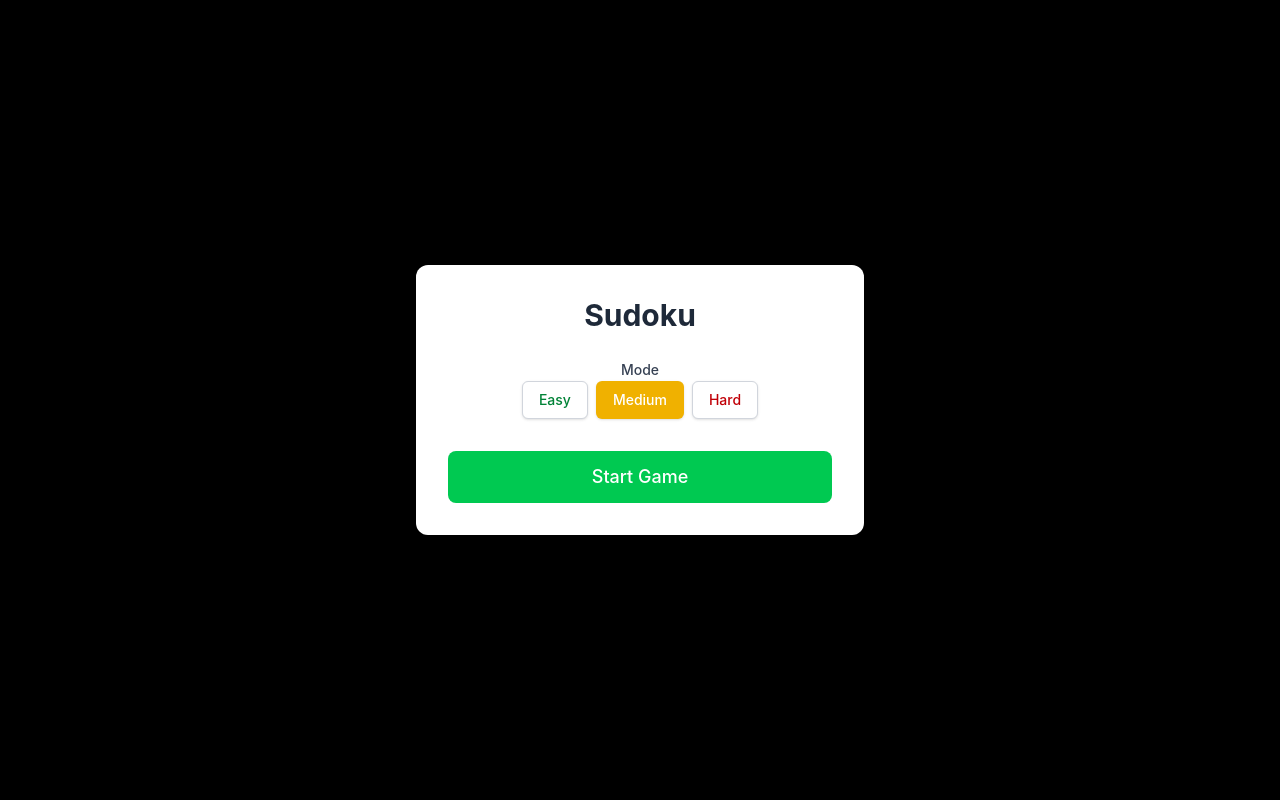
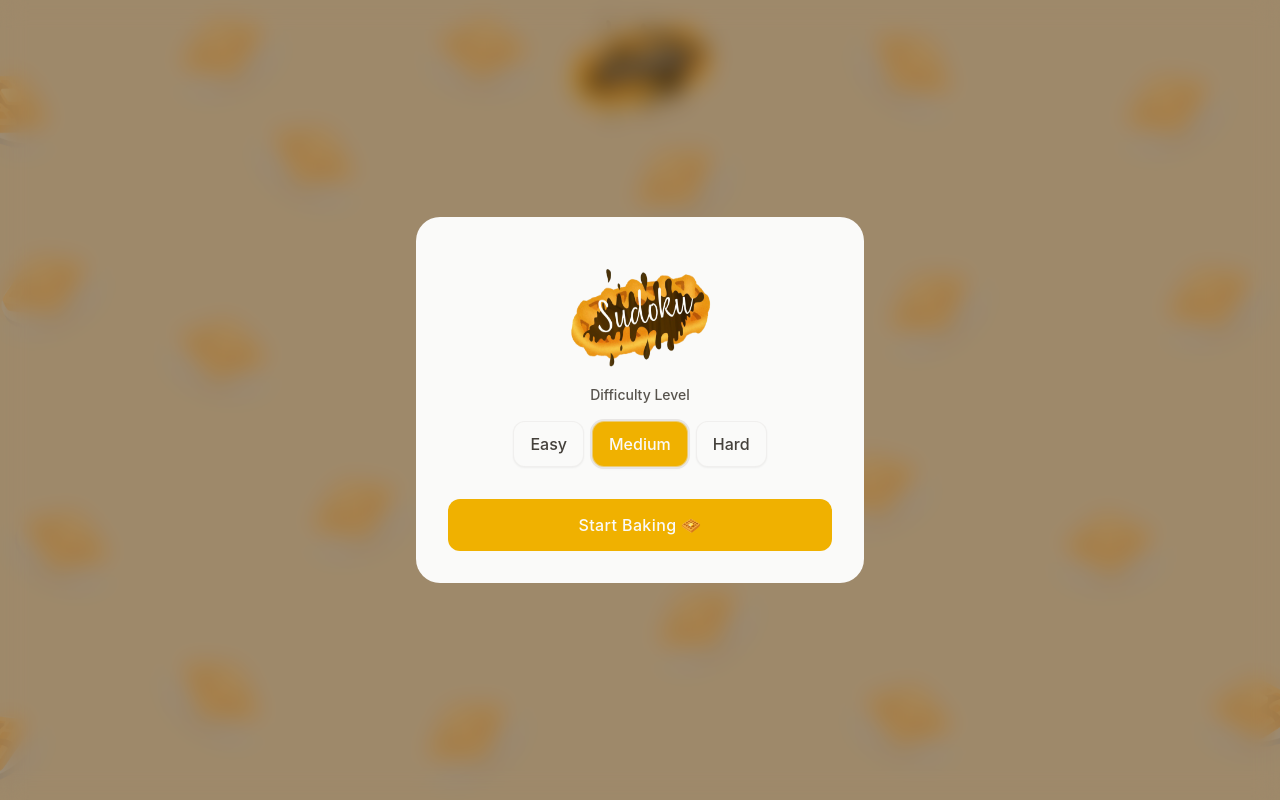
Before and after one commit to RieonaFernandes/Sudoku, a React app: page / in a window 1280 px wide. Shown: the top 800 px of the page. Built offline with nearby package versions, Linux system fonts and the light colour scheme; the HTML template or start-up script is replaced by a standard one.

Commit message:
feature: Updated the UI of overlay.

```diff
--- a/src/components/ConfirmationModal.jsx
+++ b/src/components/ConfirmationModal.jsx
@@ -2,25 +2,30 @@ import PropTypes from "prop-types";
 
 const ConfirmationModal = ({ onConfirm, onCancel }) => {
   return (
-    <div className="fixed inset-0 bg-black bg-opacity-50 flex items-center justify-center p-4 z-50">
-      <div className="bg-white rounded-xl p-8 max-w-md w-full shadow-2xl animate-pop-in">
+    <div className="fixed inset-0 bg-stone-900/30 flex items-center justify-center p-4 z-50 backdrop-blur-sm">
+      <div className="bg-stone-50 rounded-2xl p-8 max-w-md w-full shadow-waffle animate-pop-in">
         <div className="text-center">
-          <h3 className="text-xl font-semibold text-gray-800 mb-4">
+          <div className="mb-4 text-2xl">🧇</div>
+          <h3 className="text-xl font-semibold text-stone-800 mb-3">
             Start New Game?
           </h3>
-          <p className="text-gray-600 mb-6">
+          <p className="text-stone-600 mb-6">
             Your current progress will be lost.
           </p>
-          <div className="flex gap-4 justify-center">
+          <div className="flex gap-3 justify-center">
             <button
               onClick={onConfirm}
-              className="px-6 py-2 bg-red-500 text-white rounded-lg hover:bg-red-600 transition-colors"
+              className="px-5 py-2 bg-yellow-500 text-stone-50 rounded-lg
+                       hover:bg-yellow-500/60 transition-colors
+                       focus:outline-none focus:ring-2 focus:ring-stone-400"
             >
               Confirm
             </button>
             <button
               onClick={onCancel}
-              className="px-6 py-2 bg-gray-200 text-gray-700 rounded-lg hover:bg-gray-300 transition-colors"
+              className="px-5 py-2 bg-yellow-500 text-stone-50 rounded-lg
+                       hover:bg-yellow-500/60  transition-colors
+                       focus:outline-none focus:ring-2 focus:ring-stone-400"
             >
               Cancel
             </button>
--- a/src/components/DifficultySelector.jsx
+++ b/src/components/DifficultySelector.jsx
@@ -5,57 +5,64 @@ const DifficultySelector = ({ difficulty, setDifficulty, className }) => {
     {
       id: "easy",
       label: "Easy",
+      // emoji: "🌸",
       colorClasses: {
-        selected: "bg-green-500 text-white ring-green-500",
-        unselected: "hover:bg-green-50 text-green-700",
+        selected: "bg-yellow-500 text-stone-50 ring-2 ring-stone-200",
+        unselected: "text-yellow-500 hover:bg-yellow-500/80",
       },
     },
     {
       id: "medium",
       label: "Medium",
+      // emoji: "🌾",
       colorClasses: {
-        selected: "bg-yellow-500 text-white ring-yellow-500",
-        unselected: "hover:bg-yellow-50 text-yellow-700",
+        selected: "bg-yellow-500 text-stone-50 ring-2 ring-stone-200",
+        unselected: "text-yellow-500 hover:bg-yellow-500/80",
       },
     },
     {
       id: "hard",
       label: "Hard",
+      // emoji: "🔥",
       colorClasses: {
-        selected: "bg-red-500 text-white ring-red-500",
-        unselected: "hover:bg-red-50 text-red-700",
+        selected: "bg-yellow-500 text-stone-50 ring-2 ring-stone-200",
+        unselected: "text-stone-500 hover:bg-yellow-500/80",
       },
     },
   ];
 
   return (
-    <div className={`flex flex-col gap-2 ${className}`}>
-      {/* <span className="text-sm font-medium text-gray-700">Mode</span> */}
-      <div className="flex gap-2">
-        {difficulties.map(({ id, label, colorClasses }) => (
+    <div className={`flex gap-2 ${className}`}>
+      {difficulties.map(({ id, label, emoji, colorClasses }) => (
+        <div key={id} className="relative">
           <button
-            key={id}
+            // key={id}
             onClick={() => setDifficulty(id)}
             className={`
-              px-4 py-2 rounded-md text-sm font-medium transition-colors
-              focus:outline-none focus:ring-2 focus:ring-offset-2
-              border ${
-                difficulty === id ? "border-transparent" : "border-gray-300"
-              }
-              shadow-sm
+              px-4 py-2.5 rounded-xl transition-all duration-300
+              flex items-center justify-center
               ${
                 difficulty === id
                   ? colorClasses.selected
-                  : `${colorClasses.unselected} bg-white`
+                  : `${colorClasses.unselected} bg-stone-50`
               }
+              hover:scale-[1.02] active:scale-95
+              focus:outline-none focus:ring-2 focus:ring-stone-400
+              border border-stone-200/50
+              ${difficulty === id ? "shadow-sm" : "shadow-xs"}
             `}
-            // aria-label={`Select ${label} difficulty`}
-            // aria-pressed={difficulty === id}
           >
-            {label}
+            {/* <span className="text-lg mr-2 opacity-80">{emoji}</span> */}
+            <span
+              className={`font-medium ${
+                difficulty === id ? "text-stone-50" : "text-stone-700"
+              }`}
+            >
+              {label}
+            </span>
           </button>
-        ))}
-      </div>
+        </div>
+      ))}
     </div>
   );
 };
--- a/src/components/GameControls.jsx
+++ b/src/components/GameControls.jsx
@@ -6,7 +6,7 @@ const GameControls = ({ onNewGame }) => {
     <div className="flex flex-col sm:flex-row justify-center gap-4 mt-8">
       <button
         onClick={onNewGame}
-        className="px-6 py-3 bg-yellow-600 text-white rounded-lg shadow-md hover:bg-yellow-500 transition-colors duration-200 focus:outline-none focus:ring-2 focus:ring-blue-500 focus:ring-offset-2"
+        className="px-6 py-3 bg-yellow-500 text-white rounded-lg shadow-md hover:bg-yellow-400 transition-colors duration-200 focus:outline-none focus:ring-2 focus:ring-blue-500 focus:ring-offset-2"
         aria-label="Start new game"
       >
         New Game
--- a/src/components/StartModal.jsx
+++ b/src/components/StartModal.jsx
@@ -1,36 +1,47 @@
 import { useState } from "react";
 import PropTypes from "prop-types";
 import DifficultySelector from "./DifficultySelector";
+import title from "../../public/title.png";
 
 const StartModal = ({ onStart }) => {
   const [difficulty, setDifficulty] = useState("medium");
 
-  const handleStart = () => {
-    onStart(difficulty);
-  };
+  return (
+    <div className="fixed inset-0 bg-stone-900/30 flex items-center justify-center p-4 z-50 backdrop-blur-md">
+      <div className="bg-stone-50 rounded-3xl p-8 max-w-md w-full shadow-waffle animate-soft-pop">
+        <div className="text-center">
+          <div className="py-4 flex flex-col items-center justify-center">
+            <img
+              src={title}
+              alt="title"
+              className="w-30 sm:w-32 md:w-34 lg:w-36 h-20 sm:h-22 md:h-24 lg:h-26"
+            />
+          </div>
 
-  return (
-    <div className="fixed inset-0 bg-black bg-opacity-50 flex items-center justify-center p-4 z-50">
-      <div className="bg-white rounded-xl p-8 max-w-md w-full shadow-2xl animate-pop-in">
-        <div className="text-center">
-          <h2 className="text-3xl font-bold text-gray-800 mb-6">Sudoku</h2>
-          <span className="text-sm font-medium text-gray-700">Mode</span>
+          {/* <h2 className="text-2xl font-semibold text-stone-800 mb-2">
+            Waffle Grid
+          </h2>
+          <p className="text-stone-500 text-sm mb-6">Number Puzzle Game</p> */}
 
-          <div className="mb-8">
+          <div className="mb-8 space-y-4">
+            <p className="text-stone-600 text-sm font-medium">
+              Difficulty Level
+            </p>
             <DifficultySelector
               difficulty={difficulty}
               setDifficulty={setDifficulty}
-              className="items-center"
+              className="justify-center"
             />
           </div>
 
           <button
-            onClick={() => handleStart(difficulty)}
-            className="px-6 py-3 bg-green-500 text-white rounded-lg
-                     hover:bg-green-600 transition-colors text-lg font-medium
-                     w-full"
+            onClick={() => onStart(difficulty)}
+            className="w-full py-3.5 bg-yellow-500 text-stone-50 rounded-xl
+                     hover:bg-yellow-500/60 active:scale-95 transition-all
+                     focus:outline-none focus:ring-2 focus:ring-stone-500
+                     font-medium tracking-wide"
           >
-            Start Game
+            Start Baking 🧇
           </button>
         </div>
       </div>
```
